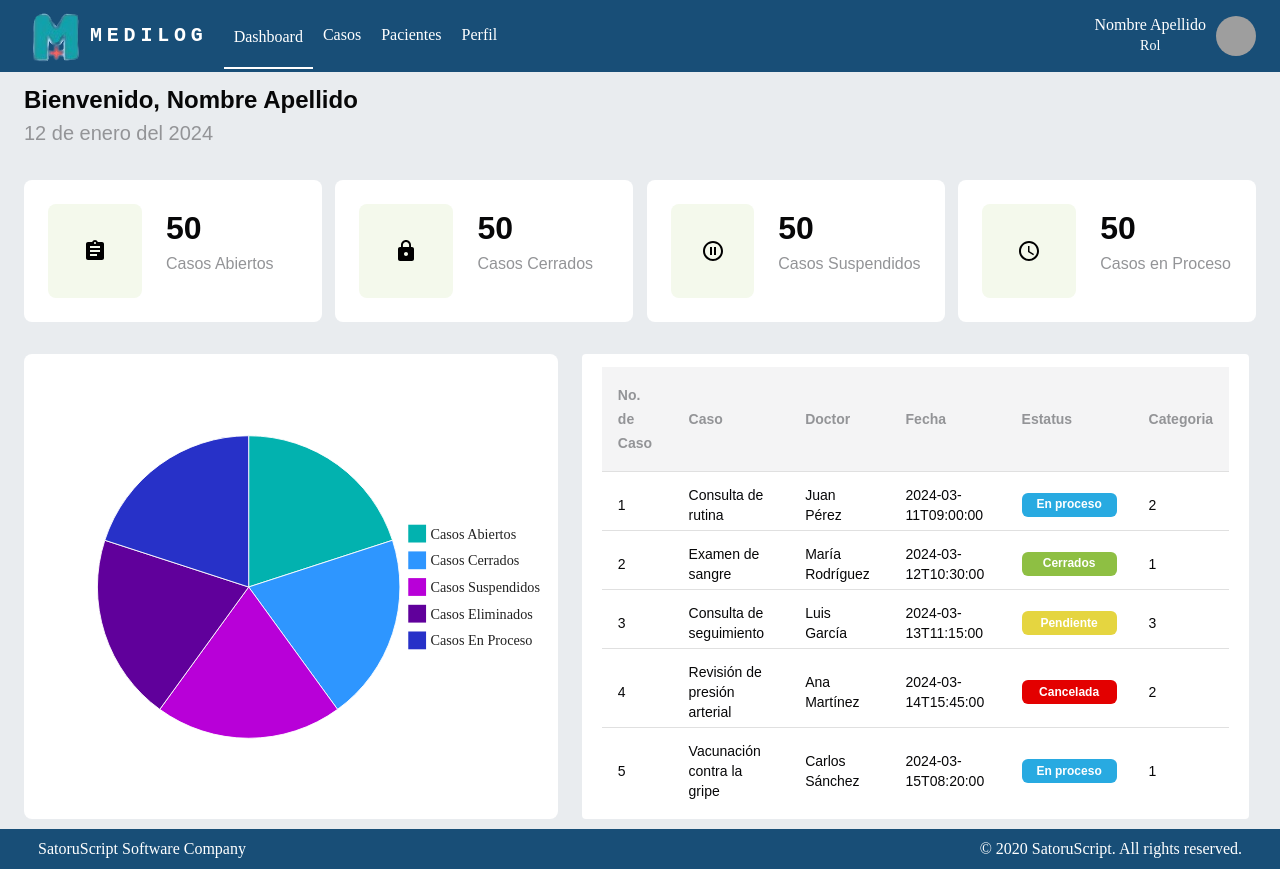
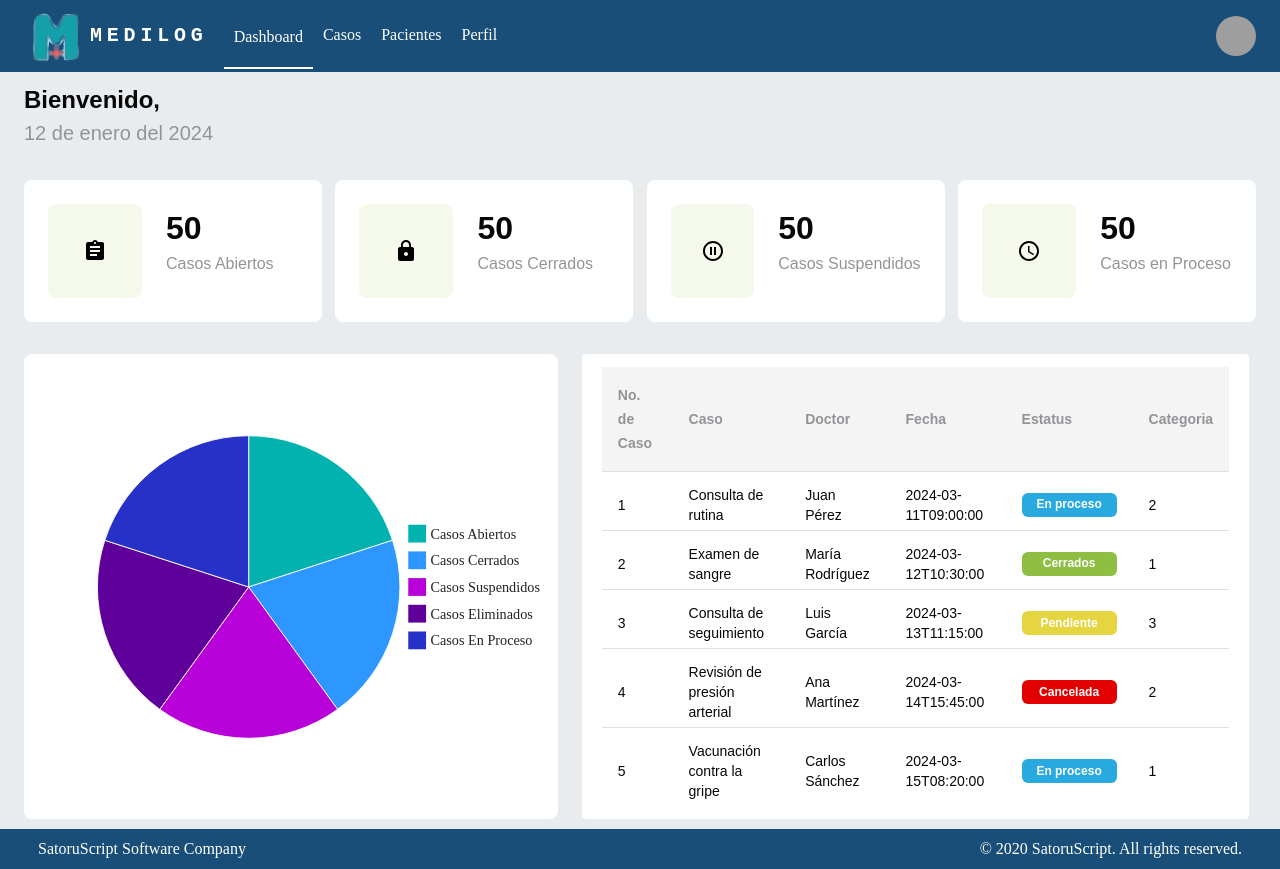
Before and after one commit to LennyMGarcia/MediLog, a React (Vite) app in the folder Cliente/: page /dashboard in a window 1280 px wide. Built offline with nearby package versions, Linux system fonts and the light colour scheme; grey boxes are pictures that could not be loaded.

Commit message:
Merge to Server

```diff
--- a/Cliente/src/Common/Components/AppBar.tsx
+++ b/Cliente/src/Common/Components/AppBar.tsx
@@ -15,6 +15,7 @@ import { Link, NavLink, useNavigate } from "react-router-dom";
 import Icon from "/assets/Pictures/IconMediLog.png";
 import { Button, Collapse } from "@mui/material";
 import ModalAlert from "../Modals/ModalAlert";
+import useUserStore from "../Utils/setUserSession";
 
 const pagesPatients = [
   { name: "Dashboard", link: "/dashboard" },
@@ -31,6 +32,14 @@ const pagesDoctors = [
 const settings = [{ name: "Ajustes", link: "/settings", haveModal: false }, { name: "Cerrar Sesion", link: "/", haveModal: true }];
 
 function Appbar() {
+  const { logoutUser } = useUserStore();
+  const { getUser } = useUserStore();
+  const { authenticated } = useUserStore();
+
+  const nombre = authenticated() ? getUser().nombre : null;
+  const apellido = authenticated() ? getUser().apellido : null;
+  const rol = authenticated() ? getUser().tipo : null;
+
   const [anchorElUser, setAnchorElUser] = React.useState<null | HTMLElement>(
     null
   );
@@ -210,10 +219,10 @@ function Appbar() {
               }}
             >
               <Typography variant="h5" fontSize={16} textAlign={"center"}>
-                Nombre Apellido
+                {nombre} {apellido}
               </Typography>
               <Typography variant="h6" fontSize={14} textAlign={"center"}>
-                Rol
+                {rol}
               </Typography>
             </Box>
 
@@ -247,12 +256,12 @@ function Appbar() {
                   <Typography textAlign="center">{setting.name}</Typography>
                   </Link> */}
                   <Button variant="text" sx={{
-                    fontSize:"14px",
-                    textTransform:"capitalize",
-                    color:"#000000"
-                  }} onClick={()=>{
+                    fontSize: "14px",
+                    textTransform: "capitalize",
+                    color: "#000000"
+                  }} onClick={() => {
                     {
-                      setting.haveModal? setshowModal(true) :navigate(setting.link)
+                      setting.haveModal ? setshowModal(true) : navigate(setting.link)
                     }
                   }}  >
                     {setting.name}
@@ -302,11 +311,13 @@ function Appbar() {
         ))}
       </Collapse>
 
-      <ModalAlert title="Cerrar Sesion" description="¿Estas seguro que quieres cerrar sesion?" type="warning" open={showModal} handleClose={()=>{
+      <ModalAlert title="Cerrar Sesion" description="¿Estas seguro que quieres cerrar sesion?" type="warning" open={showModal} handleClose={() => {
         setshowModal(false)
-      }} handleOk={()=>{
+      }} handleOk={() => {
+        //Poner Comandos AQUI
+        logoutUser();
         navigate("/")
-      }}  />
+      }} />
 
     </AppBar>
   );
--- a/Cliente/src/Pages/Dashboard/Dashboard.tsx
+++ b/Cliente/src/Pages/Dashboard/Dashboard.tsx
@@ -2,8 +2,16 @@ import { Box, Grid, Typography } from "@mui/material";
 import Cards from "./Components/Cards";
 import { PieChart } from "@mui/x-charts";
 import ShortTable from "./Components/ShortTable";
+import useUserStore from "../../Common/Utils/setUserSession";
 
 function Dashboard() {
+  const { getUser } = useUserStore();
+  const { authenticated } = useUserStore();
+
+  const nombre = authenticated() ? getUser().nombre : null;
+  const apellido = authenticated() ? getUser().apellido : null;
+  const rol = authenticated() ? getUser().tipo : null;
+
   const data = [
     {
       id: 1,
@@ -71,7 +79,7 @@ function Dashboard() {
             color: "#070708",
           }}
         >
-          Bienvenido, Nombre Apellido
+          Bienvenido, {nombre} {apellido}
         </Typography>
         <Typography
           sx={{
```
Also changed, not shown: 1 other file (tests, documents, lock files or other folders).
